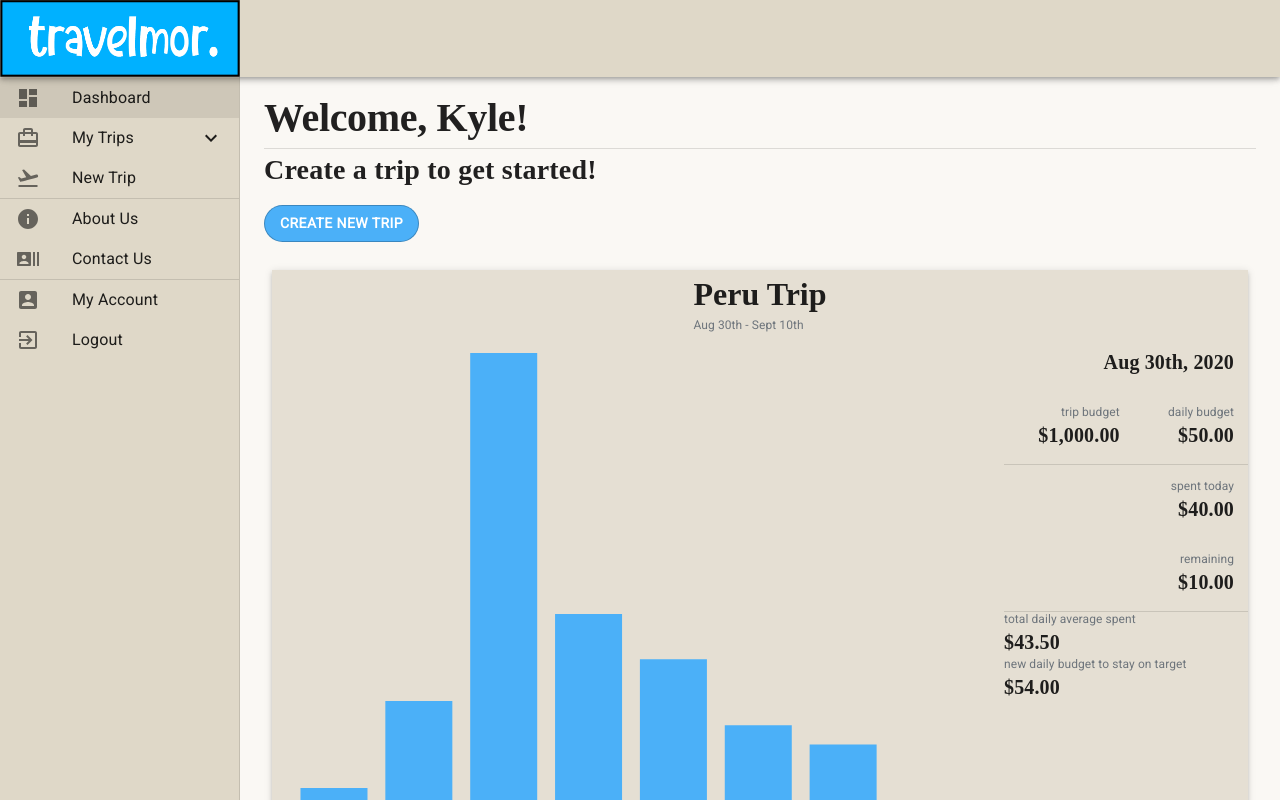
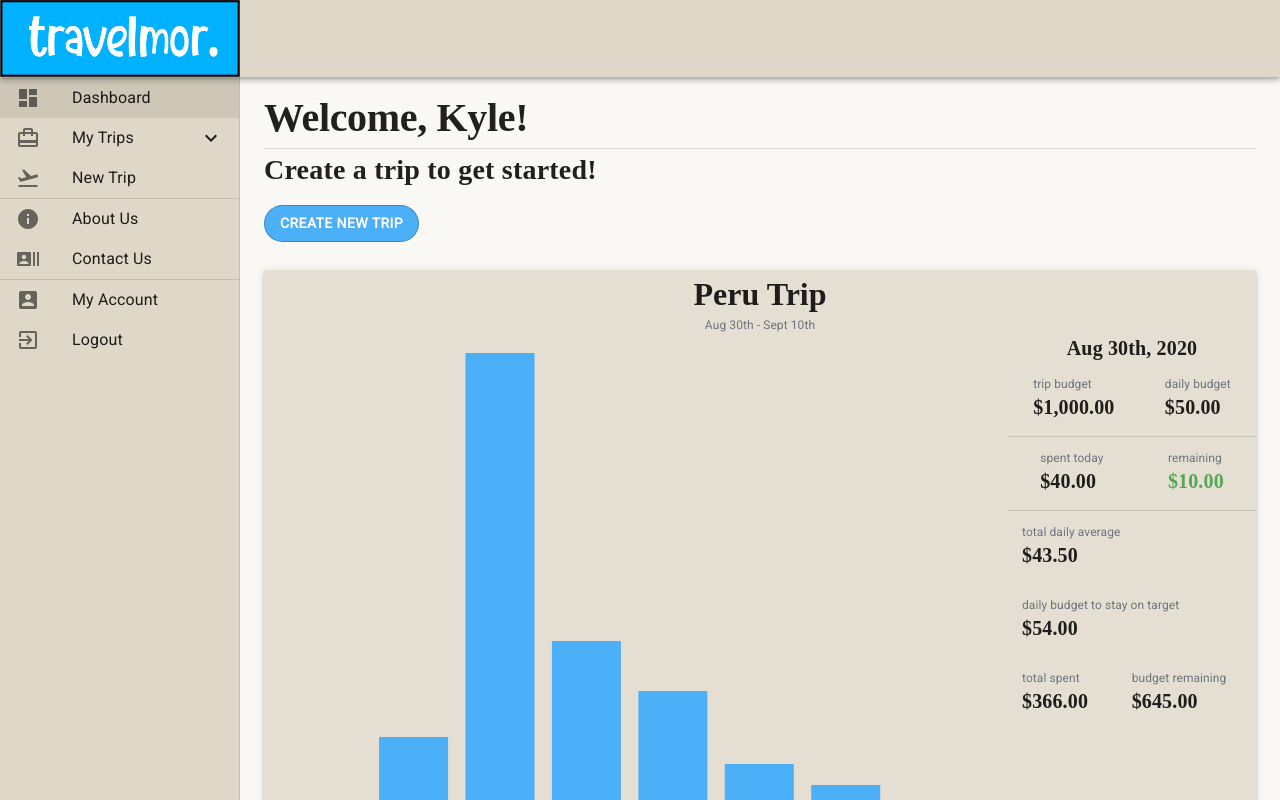
Before and after one commit to kzunino/travelmor_api, a React (Create React App) app in the folder client/: page /dashboard in a window 1280 px wide. Shown: the top 800 px of the page. Built offline with nearby package versions, Linux system fonts and the light colour scheme.

Commit message:
working on widget sizing

```diff
--- a/client/src/components/Dashboard.js
+++ b/client/src/components/Dashboard.js
@@ -38,9 +38,12 @@ const useStyles = makeStyles((theme) => ({
     backgroundColor: theme.palette.background.main,
     [theme.breakpoints.down('sm')]: {
       marginLeft: 0,
-      padding: theme.spacing(1, 0.5),
+      padding: theme.spacing(1, 1.5),
       marginTop: '1em',
     },
+  },
+  containerWrapper: {
+    margin: 'auto',
   },
   button: {
     marginTop: '1em',
@@ -56,6 +59,8 @@ const useStyles = makeStyles((theme) => ({
   graphItem: {
     backgroundColor: theme.palette.secondary.light,
     marginTop: '2em',
+    marginLeft: 0,
+    marginRight: 0,
     display: 'flex',
   },
 
@@ -64,11 +69,24 @@ const useStyles = makeStyles((theme) => ({
       height: '20em',
     },
   },
-
-  spendingInfoWidget: {
-    marginLeft: 'auto',
+  overallSpendingItems: {
     padding: '1em',
-    textAlign: 'right',
+    textAlign: 'left',
+  },
+  dailySpendingItems: {
+    padding: '1em',
+    textAlign: 'left',
+  },
+  averageSpendingItems: {
+    marginRight: 'auto',
+    padding: '1em',
+    textAlign: 'left',
+  },
+  underBudgetColor: {
+    color: '#56a655',
+  },
+  overBudgetColor: {
+    color: '#ce4c52',
   },
 }));
 
@@ -121,7 +139,7 @@ const Dashboard = () => {
     <>
       <main className={classes.content}>
         <Toolbar />
-        <Grid container direction='column'>
+        <Grid container direction='column' className={classes.containerWrapper}>
           {/* -----Welcome Container----- */}
           <Grid item>
             <Typography variant={matchXs ? 'h4' : 'h2'}>
@@ -157,13 +175,13 @@ const Dashboard = () => {
                   <Grid container justify='center'>
                     <Grid item>
                       <Typography variant='h3'>Peru Trip</Typography>
-                      <Typography variant='subtitle2'>
+                      <Typography variant='subtitle2' align='center'>
                         Aug 30th - Sept 10th
                       </Typography>
                     </Grid>
                   </Grid>
                 </Grid>
-                <Grid xs={12} sm={8} item className={classes.chartContainer}>
+                <Grid xs={12} md={8} item className={classes.chartContainer}>
                   <ResponsiveContainer width='99%'>
                     <BarChart
                       // width={matchXs ? 350 : 500}
@@ -184,19 +202,19 @@ const Dashboard = () => {
                     </BarChart>
                   </ResponsiveContainer>
                 </Grid>
-                <Grid xs={12} sm={4} md={3} item>
+                <Grid xs={12} sm={5} md={3} item>
                   <Grid container direction='column'>
                     <Grid item className={classes.spendingInfoWidget}>
-                      <Typography variant='h6'>
+                      <Typography variant='h6' align='center'>
                         {Moment(Date.now()).format('MMM Do, YYYY')}
                       </Typography>
                     </Grid>
-                    <Grid container direction='row'>
-                      <Grid item className={classes.spendingInfoWidget}>
+                    <Grid container justify='space-around' direction='row'>
+                      <Grid item className={classes.overallSpendingItems}>
                         <Typography variant='subtitle2'>trip budget</Typography>
                         <Typography variant='h6'>$1,000.00</Typography>
                       </Grid>
-                      <Grid item className={classes.spendingInfoWidget}>
+                      <Grid item className={classes.overallSpendingItems}>
                         <Typography variant='subtitle2'>
                           daily budget
                         </Typography>
@@ -204,29 +222,47 @@ const Dashboard = () => {
                       </Grid>
                     </Grid>
                     <Divider />
-                    <Grid item className={classes.spendingInfoWidget}>
+                    <Grid container justify='space-around'>
+                      <Grid item className={classes.dailySpendingItems}>
                         <Typography variant='subtitle2'>spent today</Typography>
                         <Typography variant='h6'>$40.00</Typography>
                       </Grid>
-                    <Grid item className={classes.spendingInfoWidget}>
+                      <Grid item className={classes.dailySpendingItems}>
                         <Typography variant='subtitle2'>remaining</Typography>
-                      <Typography variant='h6'>$10.00</Typography>
+                        <Typography
+                          variant='h6'
+                          className={classes.underBudgetColor}
+                        >
+                          $10.00
+                        </Typography>
+                      </Grid>
                     </Grid>
                   </Grid>
                   <Divider />
                   <Grid container direction='row'>
-                    <Grid item>
+                    <Grid item className={classes.averageSpendingItems}>
                       <Typography variant='subtitle2'>
-                        total daily average spent
+                        total daily average
                       </Typography>
                       <Typography variant='h6'>$43.50</Typography>
                     </Grid>
-                  </Grid>
-                  <Grid item>
+
+                    <Grid item className={classes.averageSpendingItems}>
                       <Typography variant='subtitle2'>
-                      new daily budget to stay on target
+                        daily budget to stay on target
                       </Typography>
                       <Typography variant='h6'>$54.00</Typography>
+                    </Grid>
+                    <Grid item className={classes.averageSpendingItems}>
+                      <Typography variant='subtitle2'>total spent</Typography>
+                      <Typography variant='h6'>$366.00</Typography>
+                    </Grid>
+                    <Grid item className={classes.averageSpendingItems}>
+                      <Typography variant='subtitle2'>
+                        budget remaining
+                      </Typography>
+                      <Typography variant='h6'>$645.00</Typography>
+                    </Grid>
                   </Grid>
                 </Grid>
               </Grid>
```
Lines whose indentation alone changed are shown as unchanged.
